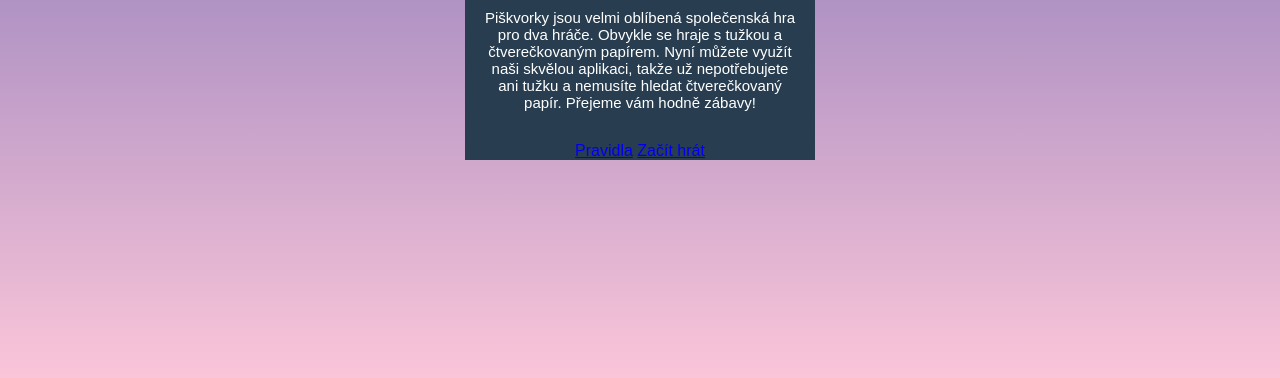
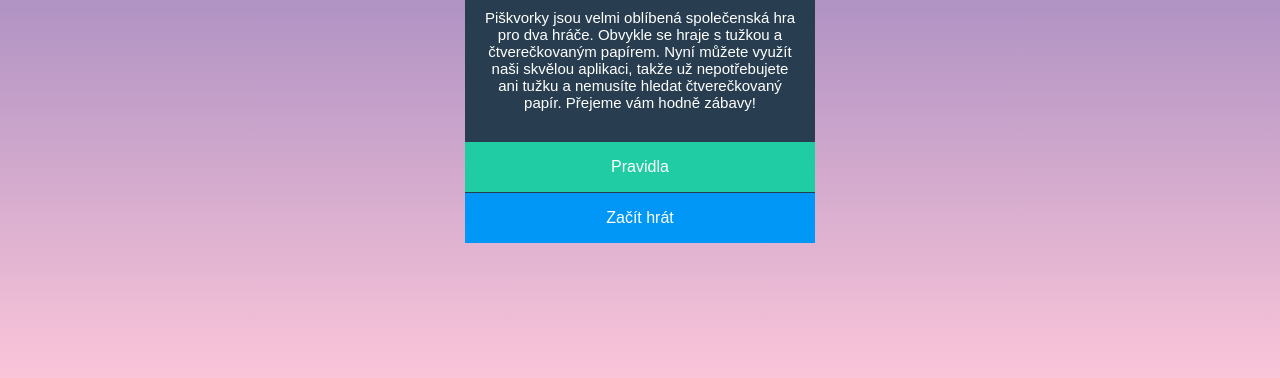
Before and after one commit to Kristyna-Novakova/piskvorky, a plain HTML site: page index.html in a window 1280 px wide. Shown: the part 400-778 px from the top of the page. Drawn offline with Linux system fonts and the light colour scheme.

Commit message:
Button hover

```diff
--- a/style.css
+++ b/style.css
@@ -42,3 +42,28 @@ body {
   background-color: #283e50;
   color: #ffffff;
 }
+
+.game-rules {
+  display: block;
+  background-color: #1fcca4;
+  color: #ffffff;
+  text-decoration: none;
+  margin-bottom: 1px;
+  padding: 1rem;
+}
+
+.game-rules:hover {
+  background-color: #1cbb96;
+}
+
+.game-start {
+  display: block;
+  background-color: #0197f6;
+  color: #ffffff;
+  text-decoration: none;
+  padding: 1rem;
+}
+
+.game-start:hover {
+  background-color: #0090e9;
+}
```
